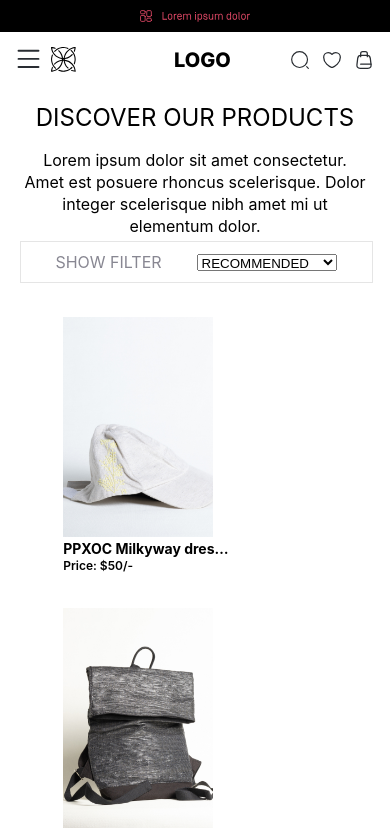
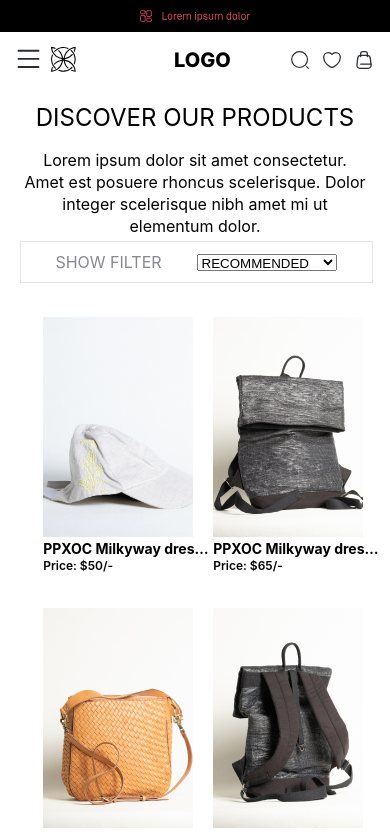
Before and after one commit to NagendraVarma1/Appscrip-task-Nagendra_Varma, a React (Create React App) app: page / in a window 390 px wide. Shown: the top 832 px of the page. Built offline with nearby package versions, Linux system fonts and the light colour scheme.

Commit message:
small change

```diff
--- a/src/Components/Filter/Filter.module.css
+++ b/src/Components/Filter/Filter.module.css
@@ -145,8 +145,9 @@
         width: 97%;
         height: max-content;
         display: grid;
-        grid-template-columns: repeat(auto-fit, 180px);
+        grid-template-columns: repeat(auto-fit, 160px);
         grid-gap: 10px;
         align-items: center;
+        padding-left: 10px;
     }
 }
```
